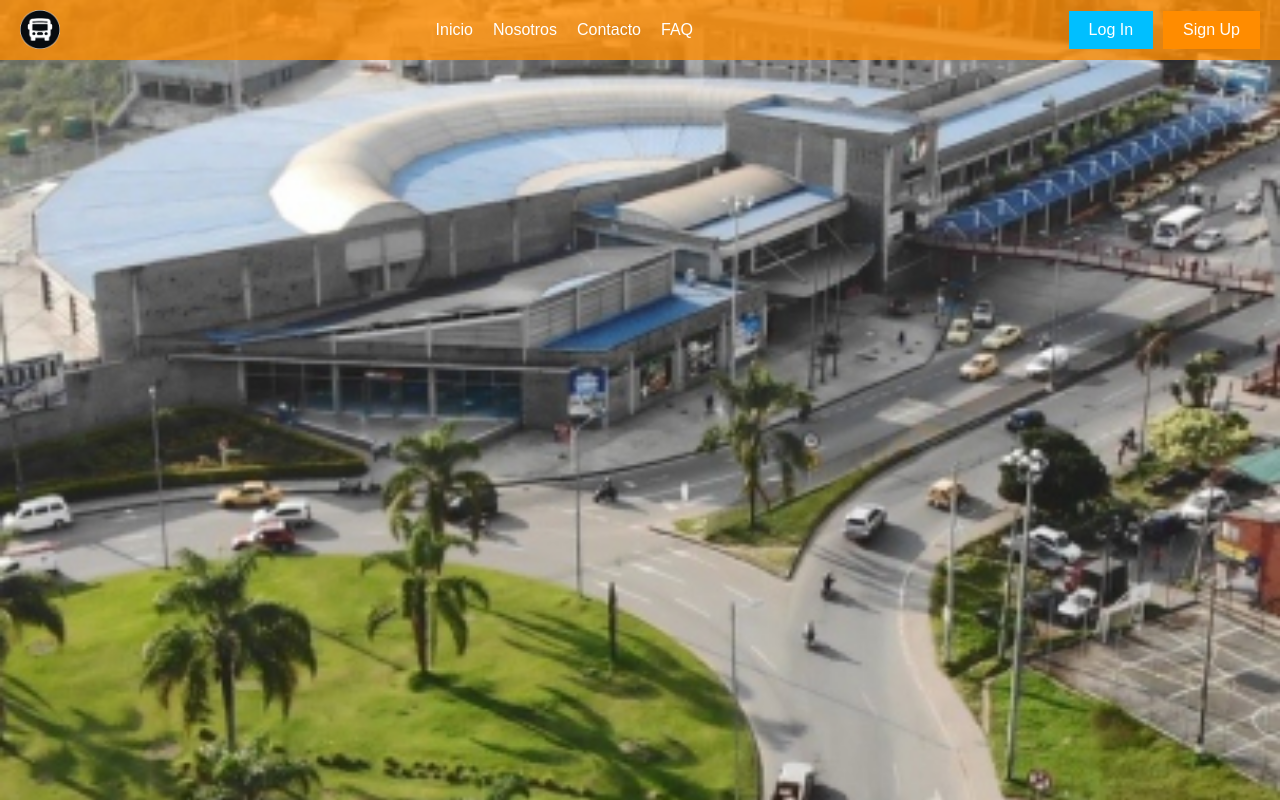
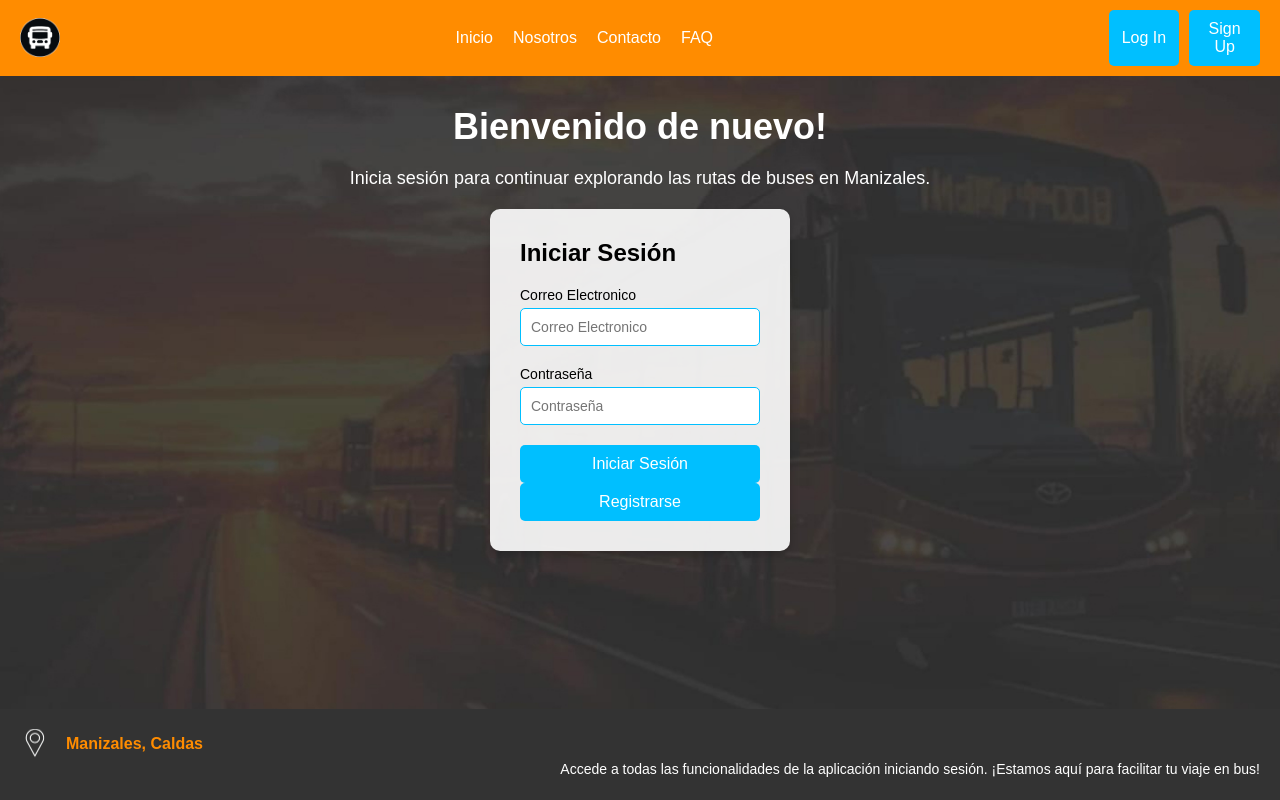
Before and after one commit to faberh12/TransiGO-, a React (Vite) app: page /login in a window 1280 px wide. Built offline with nearby package versions, Linux system fonts and the light colour scheme.

Commit message:
create login

```diff
--- a/src/components/Login.css
+++ b/src/components/Login.css
@@ -4,16 +4,18 @@
   box-sizing: border-box;
 }
 
+body {
+  height: 100vh;
+  background-image: url('/imagen1.jpg');
+  background-size: cover;
+  background-position: center;
+  display: flex;
+  flex-direction: column;
+}
+
 .login-container {
   font-family: Arial, sans-serif;
   color: white;
-    min-height: 100vh;
-    display: flex;
-    flex-direction: column;
-    justify-content: space-between;
-    background-image: url('/public/imagen2.jpg');
-    background-size: cover;
-    background-position: center;
 }
 
 .navbar {
@@ -21,13 +23,13 @@
   justify-content: space-between;
   align-items: center;
   padding: 10px 20px;
-    background-color: rgba(255, 140, 0, 0.8);
+  background-color: #FF8C00;
 }
 
 .logo {
   width: 40px;
   height: 40px;
-    background-image: url('/images/bus-image.png');
+  background-image: url('/bus-image.png');
   background-size: contain;
   background-repeat: no-repeat;
 }
@@ -47,8 +49,7 @@
   gap: 10px;
 }
 
-  .login-btn,
-  .signup-btn {
+.login-btn, .signup-btn {
   padding: 10px 20px;
   border: none;
   cursor: pointer;
@@ -61,14 +62,140 @@
 }
 
 .signup-btn {
-    background-color: #FF8C00;
+  background-color: #00BFFF;
   color: white;
 }
 
-  .login-content {
+.login-header {
+  text-align: center;
+  margin-top: 30px;
+}
+
+.header-content {
+  max-width: 600px;
+  margin: 0 auto;
+}
+
+.header-content h1 {
+  font-size: 36px;
+  margin-bottom: 20px;
+}
+
+.header-content p {
+  font-size: 18px;
+  margin-bottom: 20px;
+}
+
+/* Estilo para el formulario */
+.login-form-container {
   display: flex;
-    flex: 1;
   justify-content: center;
   align-items: center;
+  flex-grow: 1;
+}
+
+.login-form {
+  background-color: rgba(255, 255, 255, 0.9); /* Fondo semi-transparente */
+  padding: 30px;
+  border-radius: 10px;
+  box-shadow: 0 4px 8px rgba(0, 0, 0, 0.2); /* Sombra sutil */
+  width: 300px; /* Ancho fijo del formulario */
+  text-align: left;
+}
+
+.login-form h2 {
+  font-size: 24px;
+  margin-bottom: 20px;
+  color: black;
+}
+
+.input-field {
+  margin-bottom: 20px;
+}
+
+.input-field label {
+  font-size: 14px;
+  color: black;
+  margin-bottom: 5px;
+  display: block;
+}
+
+.input-field input {
+  width: 100%;
+  padding: 10px;
+  border: 1px solid #00BFFF;
+  border-radius: 5px;
+  font-size: 14px;
+  outline: none; /* Elimina el contorno */
+  transition: border-color 0.3s; /* Transición suave */
+}
+
+.input-field input:focus {
+  border-color: #008CBA; /* Color del borde al enfocar */
+}
+
+.login-btn, .signup-btn {
+  padding: 10px;
+  background-color: #00BFFF;
+  color: white;
+  border: none;
+  border-radius: 5px;
+  cursor: pointer;
+  font-size: 16px;
+  width: 100%; /* Botones ocupan todo el ancho */
+  transition: background-color 0.3s; /* Transición suave */
+}
+
+.login-btn:hover, .signup-btn:hover {
+  background-color: #008CBA; /* Color al pasar el ratón */
+}
+
+/* Pie de página */
+.footer {
+  padding: 20px;
+  background-color: #333;
   text-align: center;
+  font-size: 14px;
+  color: white;
+  position: fixed;
+  bottom: 0;
+  left: 0;
+  right: 0;
+  z-index: 1000;
 }
+
+.footer p {
+  margin: 0;
+  line-height: 1.5;
+}
+
+.footer strong {
+  font-size: 16px;
+  color: #FF8C00;
+}
+
+.footer-logo {
+  display: inline-block;
+  width: 30px;
+  height: 30px;
+  background-image: url('/logo.png');
+  background-size: cover;
+  background-position: center;
+  margin-right: 8px;
+  vertical-align: middle;
+}
+
+.footer-location {
+  display: flex;
+  align-items: center;
+  gap: 8px;
+}
+
+.footer-paragraph-container {
+  text-align: right;
+}
+
+.footer-paragraph {
+  margin: 0;
+  line-height: 1.5;
+}
--- a/src/components/Login.jsx
+++ b/src/components/Login.jsx
@@ -19,9 +19,43 @@ export function Login() {
         </div>
       </nav>
 
-      {/* Contenido de login */}
-      <div className="login-content">
+      {/* Contenido del login */}
+      <header className="login-header">
+        <div className="header-content">
+          <h1>Bienvenido de nuevo!</h1>
+          <p>Inicia sesión para continuar explorando las rutas de buses en Manizales.</p>
+        </div>
+      </header>
+
+      {/* Formulario de login */}
+      <div className="login-form-container">
+        <form className="login-form">
+          <h2>Iniciar Sesión</h2>
+          <div className="input-field">
+            <label htmlFor="email">Correo Electronico</label>
+            <input type="email" id="email" placeholder="Correo Electronico" />
+          </div>
+          <div className="input-field">
+            <label htmlFor="password">Contraseña</label>
+            <input type="password" id="password" placeholder="Contraseña" />
+          </div>
+          <button className="login-btn">Iniciar Sesión</button>
+          <button className="signup-btn">Registrarse</button>
+        </form>
       </div>
+
+      {/* Pie de página */}
+      <footer className="footer">
+        <div className="footer-location">
+          <div className="footer-logo" />
+          <strong>Manizales, Caldas</strong>
+        </div>
+        <div className="footer-paragraph-container">
+          <p className="footer-paragraph">
+            Accede a todas las funcionalidades de la aplicación iniciando sesión. ¡Estamos aquí para facilitar tu viaje en bus!
+          </p>
+        </div>
+      </footer>
     </div>
   );
 };
```
Lines whose indentation alone changed are shown as unchanged.
